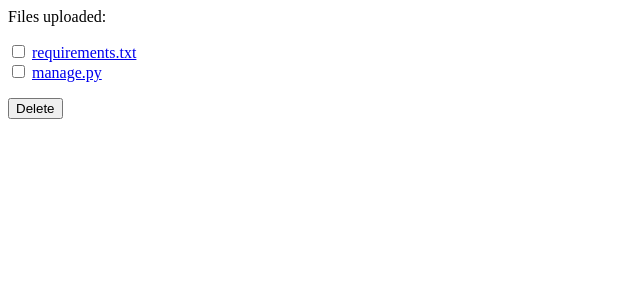
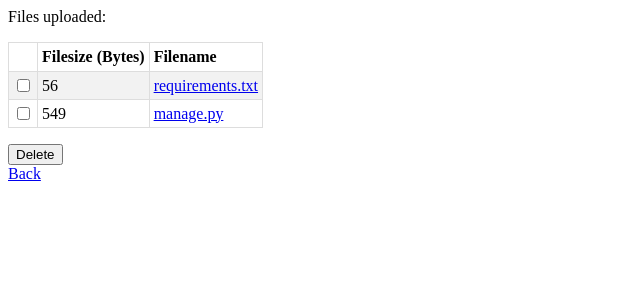
Before and after one commit to maikeps/gcloud-file-hosting-std, a Django app: page /browse/ in a window 1280 px wide. Shown: the top 300 px of the page, without its empty margins (0-640 px from the left). Run offline with Django 3.2, Linux system fonts and the light colour scheme.

Commit message:
Made the pages a little bit better.

```diff
--- /dev/null
+++ b/browse/templates/browse/delete.html
@@ -0,0 +1,3 @@
+{{ deleted_count }} Files deleted. </p>
+
+<a href="{% url 'browse:index' %}">Back</a>
--- /dev/null
+++ b/browse/templates/browse/file_not_found.html
@@ -0,0 +1 @@
+File <b>{{ filename }}</b> not found. Please click <a href="{% url 'browse:index' %}">here</a> to see which files are available for download.
--- a/browse/templates/browse/index.html
+++ b/browse/templates/browse/index.html
@@ -1,12 +1,55 @@
+<!DOCTYPE html>
+<html>
+<head>
+	<title>File Browser</title>
+</head>
+<style type="text/css">
+#files {
+	border-collapse: collapse;
+}
+
+#files td, #files th {
+	border: 1px solid #ddd;
+	padding: 4px;
+	line-height: 4px;
+}
+
+#files tr:nth-child(even){background-color: #f2f2f2;}
+
+#files tr:hover {background-color: #ddd;}
+
+#files th {
+    padding-top: 12px;
+    padding-bottom: 12px;
+    text-align: left;
+    background-color: white;
+}
+</style>
+<body>
+
 Files uploaded:
 </p>
 <form action="{% url 'browse:delete' %}" method="POST">
 	{% csrf_token %}
-	{% for filename in file_list %}
-		<label><input type="checkbox" name="file_item" value="{{ filename }}"></label>
-		<a href="{% url 'browse:download' filename %}">{{ filename }}</a>
-		<br>
-	{% endfor %}
+	<table id='files'>
+		<tr>
+			<th>  </th>
+			<th> Filesize (Bytes) </th>
+			<th> Filename </th>
+		</tr>
+		{% for file in file_list %}
+			<tr>
+				<td><label><input type="checkbox" name="file_item" value="{{ file.filename }}"></label></td>
+				<td> {{ file.filesize }} </td>
+				<td><a href="{% url 'browse:download' filename %}">{{ file.filename }}</a></td>
+			</tr>
+		{% endfor %}
+	</table>
 	</p>
 	<input type="submit" name="action" value="Delete"/>
 </form>
+
+<a href="{% url 'menu:index' %}">Back</a>
+
+</body>
+</html>
--- a/browse/views.py
+++ b/browse/views.py
@@ -2,11 +2,12 @@ from django.conf import settings
 from django.core.files.storage import default_storage
 from django.http import HttpResponse, Http404
 from django.shortcuts import render
-import os
 
 # Create your views here.
 def index(request):
-	file_list = default_storage.listdir('')[1]
+	filenames = default_storage.listdir('')[1]
+	file_list = [{'filename': filename, 'filesize': default_storage.size(filename)} for filename in filenames]
+
 	return render(request, 'browse/index.html', {'file_list': file_list})
 
 def delete(request):
@@ -14,7 +15,7 @@ def delete(request):
 	for item in checked:
 		default_storage.delete(item)
 
-	return HttpResponse('%d files removed.' % len(checked))
+	return render(request, 'browse/delete.html', {'deleted_count': len(checked)})
 
 def download(request, filename):
 	if default_storage.exists(filename):
@@ -22,4 +23,5 @@ def download(request, filename):
 			response = HttpResponse(f.read(), content_type='application/force-download')
 			response['Content-Disposition'] = 'inline; filename=' + os.path.basename(filename)
 			return response
-	raise Http404
+	else:
+		return render(request, 'browse/file_not_found.html', {'filename': filename})
--- a/menu/urls.py
+++ b/menu/urls.py
@@ -2,6 +2,7 @@ from django.conf.urls import url
 
 from . import views
 
+app_name = 'menu'
 urlpatterns = [
 	url('', views.index, name='index')
 ]
--- a/upload/templates/upload/index.html
+++ b/upload/templates/upload/index.html
@@ -6,3 +6,5 @@ Choose the file you wish to upload:
 	{{ form }}
 	<input type="submit" value="Upload" />
 </form>
+
+<a href="{% url 'menu:index' %}">Back</a>
--- a/upload/views.py
+++ b/upload/views.py
@@ -26,5 +26,6 @@ def success(request):
 
 def handle_file_upload(f):
 	with default_storage.open(f.name, 'w') as uploaded_file:
+		# Chunks of 64Kb
 		for chunk in f.chunks():
 			uploaded_file.write(chunk)
```
